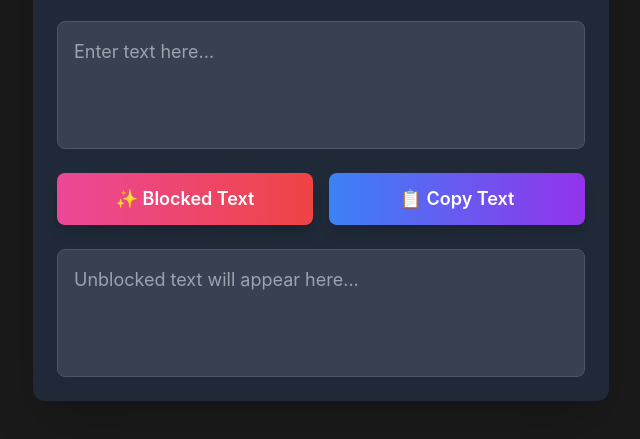
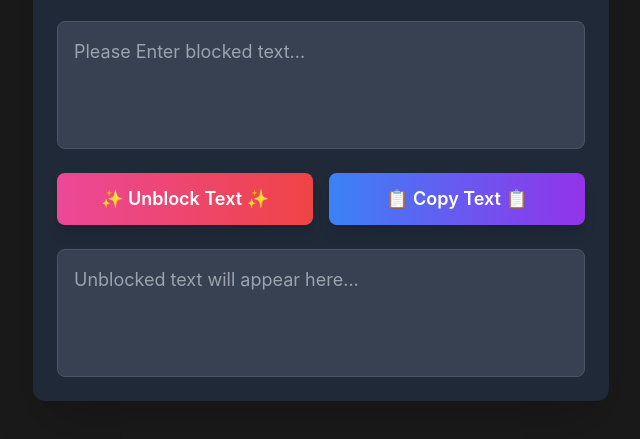
Before and after one commit to awolfafterdark/ttcombp, a plain HTML site: page tiktokcommentttoller.html in a window 1280 px wide. Shown: the part 289-728 px from the top of the page, without its empty margins (319-959 px from the left). Drawn offline with nearby package versions, Linux system fonts and the light colour scheme.

Commit message:
Update tiktokcommentttoller.html

```diff
--- a/tiktokcommentttoller.html
+++ b/tiktokcommentttoller.html
@@ -62,7 +62,7 @@
         <textarea
             id="textInput"
             class="w-full h-32 p-4 text-lg bg-gray-700 text-white placeholder-gray-400 rounded-lg border border-gray-600 focus:ring-2 focus:ring-pink-500 focus:border-transparent transition duration-300 resize-none"
-            placeholder="Enter text here..."
+            placeholder="Please Enter blocked text..."
         ></textarea>
 
         <div class="flex flex-col sm:flex-row space-y-4 sm:space-y-0 sm:space-x-4 w-full">
@@ -70,13 +70,13 @@
                 onclick="modifyText()"
                 class="flex-1 px-6 py-3 text-lg font-semibold text-white bg-gradient-to-r from-pink-500 to-red-500 rounded-lg shadow-lg hover:from-pink-600 hover:to-red-600 focus:outline-none focus:ring-2 focus:ring-pink-500 focus:ring-offset-2 focus:ring-offset-gray-800 transition duration-300 transform hover:scale-105"
             >
-                ✨ Blocked Text
+                ✨️ Unblock Text ✨️
             </button>
             <button
                 onclick="copyText()"
                 class="flex-1 px-6 py-3 text-lg font-semibold text-white bg-gradient-to-r from-blue-500 to-purple-600 rounded-lg shadow-lg hover:from-blue-600 hover:to-purple-700 focus:outline-none focus:ring-2 focus:ring-blue-500 focus:ring-offset-2 focus:ring-offset-gray-800 transition duration-300 transform hover:scale-105"
             >
-                📋 Copy Text
+                📋 Copy Text 📋
             </button>
         </div>
 
```
